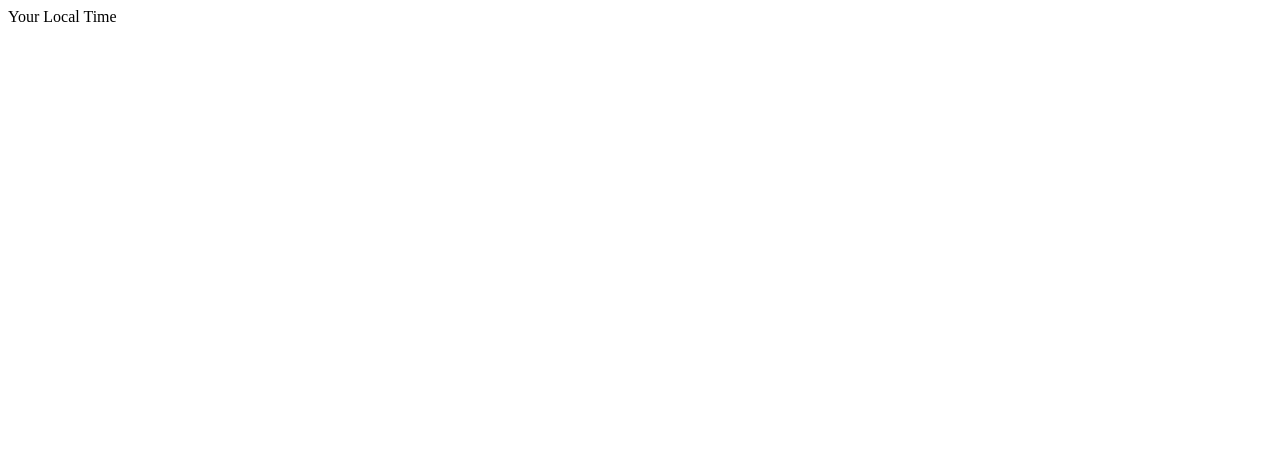
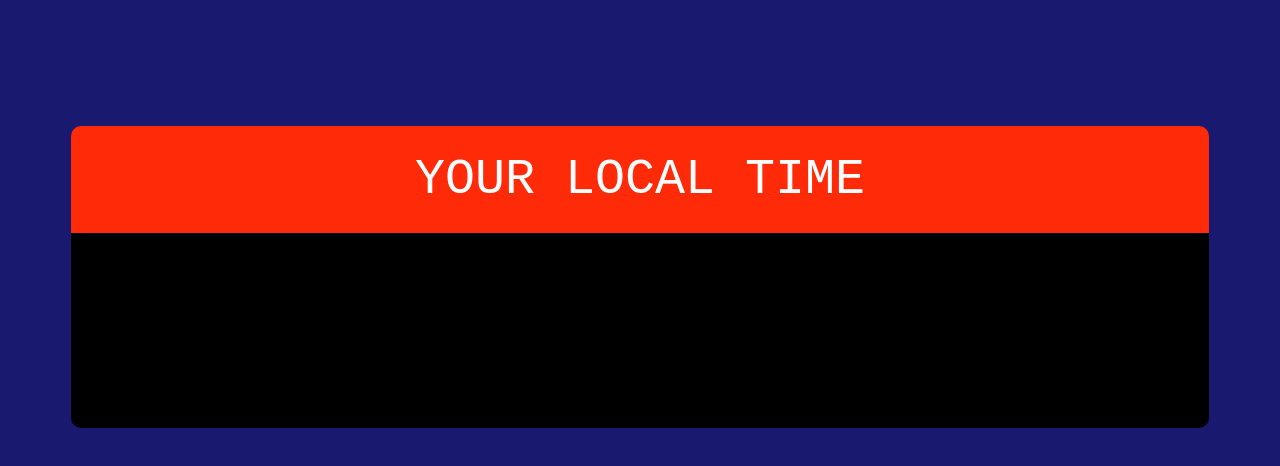
Before and after one commit to InjamulCSE15/Digital-Watch-App, a plain HTML site: page index.html in a window 1280 px wide. Drawn offline with Linux system fonts and the light colour scheme.

Commit message:
css code done

```diff
--- a/index.html
+++ b/index.html
@@ -1,14 +1,27 @@
 <!DOCTYPE html>
 <html lang="en">
 <head>
+
+    <!-- Required Mete Tags -->
     <meta charset="UTF-8">
     <meta http-equiv="X-UA-Compatible" content="IE=edge">
     <meta name="viewport" content="width=device-width, initial-scale=1.0">
+    <!-- // -->
+
     <title>Digital Clock App</title>
+
+    <!-- Custom CSS Link -->
+    <link rel="stylesheet" href="style.css">
+    <!-- // -->
+
 </head>
 <body>
     <div id="banner">
         <span>Your Local Time </span>
     </div>
+    <div id="clock"></div>
+
+    <!-- JavaScript Here -->
+    <script src="watch.js"></script>
 </body>
 </html>
--- a/style.css
+++ b/style.css
@@ -0,0 +1,32 @@
+body {
+    background-color: #191970;
+}
+
+#banner {
+    color: #fefefe;
+    font-size: 50px;
+    text-align: center;
+    background-color: #ff2a08;
+    padding: 0.5em 0em;
+    width: 90%;
+    margin: 10% auto 0%;
+    font-family:monospace;
+    text-transform: uppercase;
+    border-radius: 10px 10px 0px 0px;
+}
+
+span {
+    margin: auto;
+}
+
+#clock {
+    color: #fff;
+    font-size: 195px;
+    background-color: #000;
+    padding: 0.5em 0em;
+    width: 90%;
+    margin: 0% auto;
+    font-family: Helvetica, Arial;
+    text-align: center;
+    border-radius: 0px 0px 10px 10px;
+}
--- a/watch.js
+++ b/watch.js
@@ -0,0 +1,6 @@
+setInterval ( function() {
+
+
+
+
+})
```
